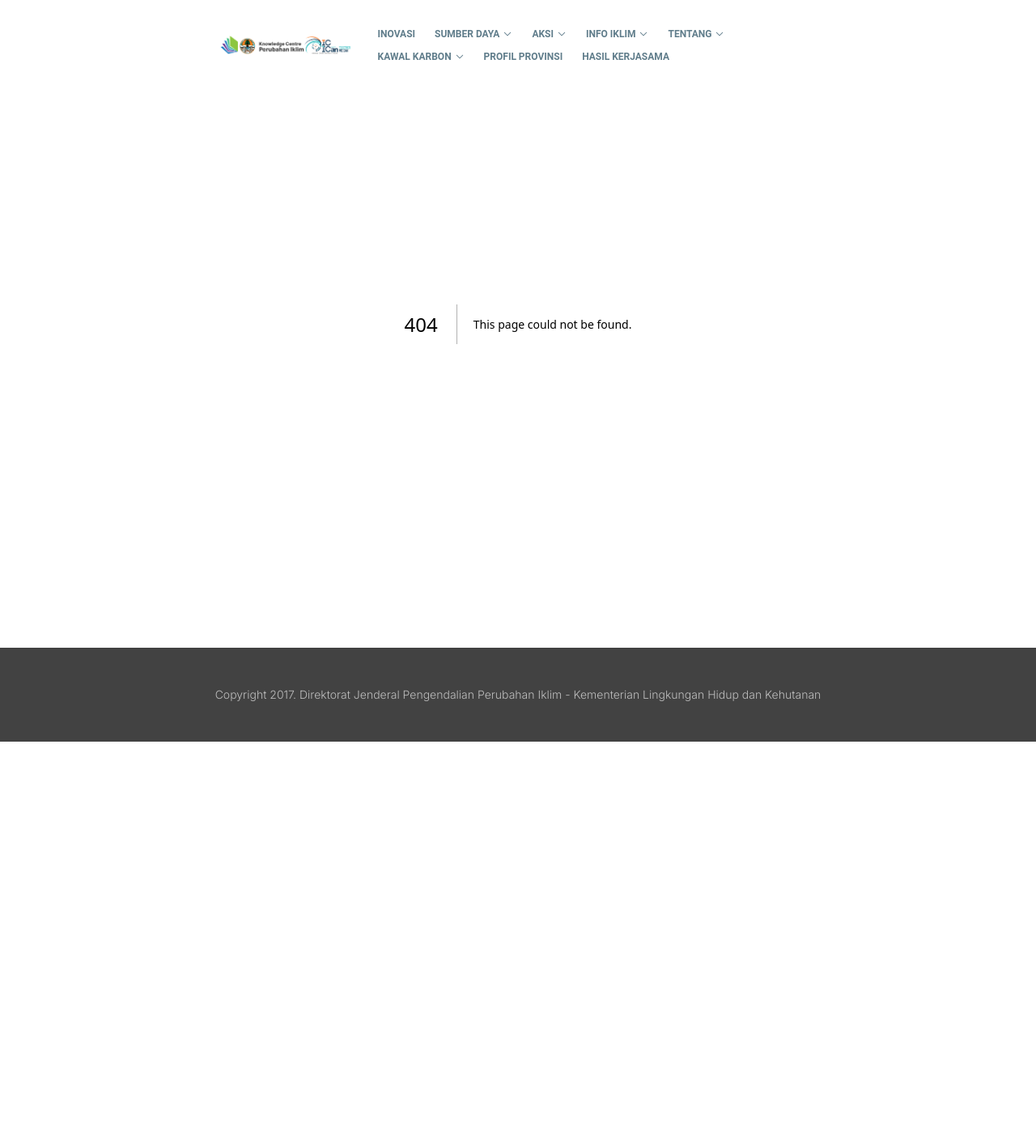
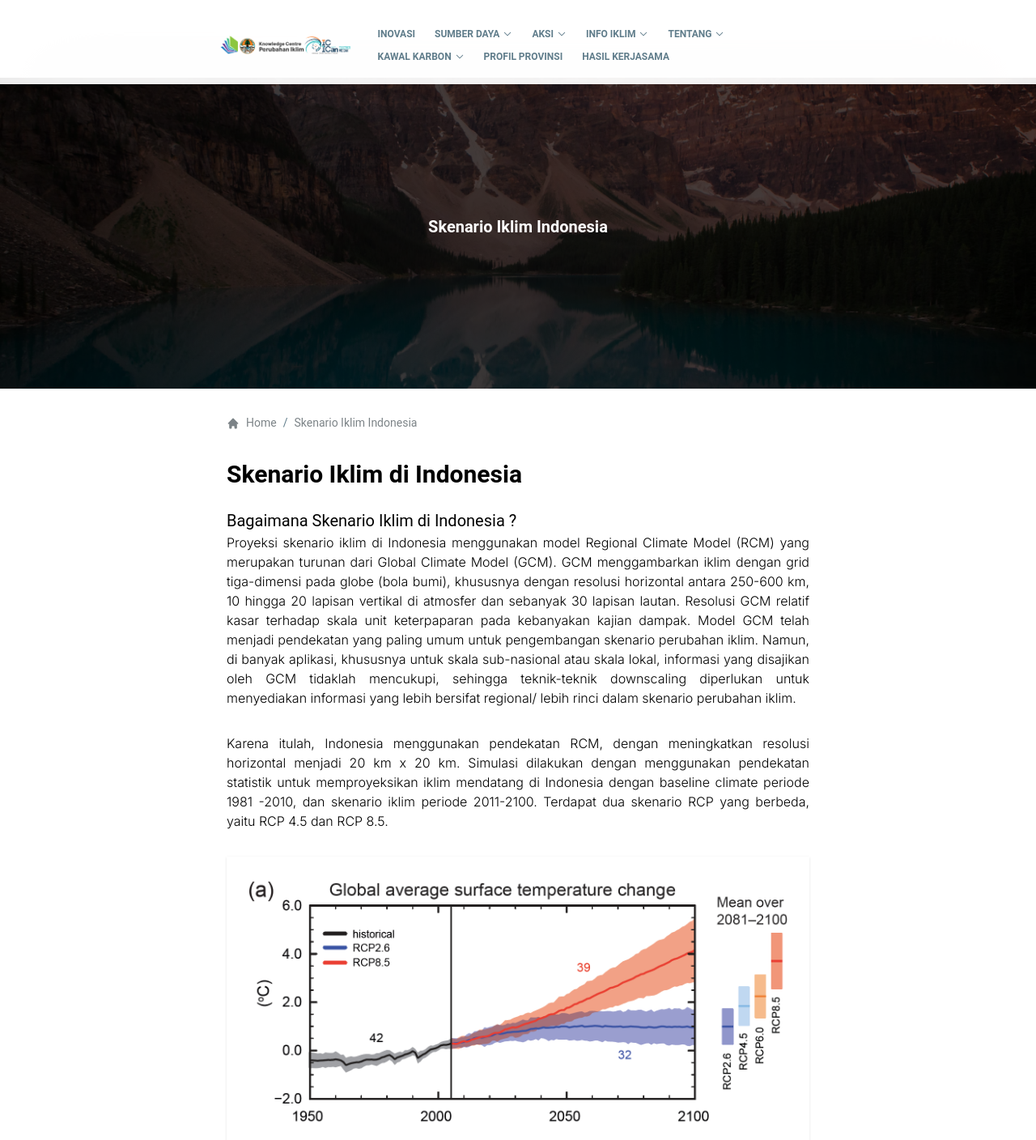
Before and after one commit to arrafiialfa/kcpi-next, a Next.js app: page /info-iklim/skenario-iklim-indonesia in a window 1280 px wide. Before the commit this address had no page. Shown: the top 1408 px of the page at 81% size. Before the commit the page ends 916 px from the top, so only its background shows below. Built offline with nearby package versions, Linux system fonts and the light colour scheme.

Commit message:
added skenario iklim indonesia

```diff
--- /dev/null
+++ b/src/app/info-iklim/skenario-iklim-indonesia/page.tsx
@@ -0,0 +1,120 @@
+"use client";
+
+import PageLayout from "@/components/PageLayout";
+import { Typography, Button } from "@material-tailwind/react";
+import Image from "next/image";
+import Link from "next/link";
+import ReadNext from "@/app/tentang/ReadNext";
+
+export default function PerubahanIklim() {
+  return (
+    <main>
+      <section>
+        <div className="relative h-96 w-full mt-24 overflow-clip anima">
+          <Image
+            src="/images/tentang/photo-test.avif"
+            alt="image 1"
+            fill={true}
+            objectFit="cover"
+          />
+          <div className="absolute inset-0 grid h-full w-full place-items-center bg-black/70 py-6">
+            <div className="w-3/4 text-center md:w-2/4">
+              <Typography variant="h1" color="white" className="mb-4 text-xl ">
+                Skenario Iklim Indonesia
+              </Typography>
+            </div>
+          </div>
+        </div>
+      </section>
+      <section>
+        <PageLayout
+          className="mt-8"
+          routes={[
+            {
+              route: "/",
+              label: "Home",
+              icon: (
+                <svg
+                  xmlns="http://www.w3.org/2000/svg"
+                  className="h-4 w-4"
+                  viewBox="0 0 20 20"
+                  fill="currentColor"
+                >
+                  <path d="M10.707 2.293a1 1 0 00-1.414 0l-7 7a1 1 0 001.414 1.414L4 10.414V17a1 1 0 001 1h2a1 1 0 001-1v-2a1 1 0 011-1h2a1 1 0 011 1v2a1 1 0 001 1h2a1 1 0 001-1v-6.586l.293.293a1 1 0 001.414-1.414l-7-7z" />
+                </svg>
+              ),
+            },
+            {
+              label: "Skenario Iklim Indonesia",
+            },
+          ]}
+        >
+          <div>
+            <Typography variant="h3" className="mb-6 font-bold">
+              Skenario Iklim di Indonesia
+            </Typography>
+            <Typography variant="h5" className="font-normal mb06">
+              Bagaimana Skenario Iklim di Indonesia ?
+            </Typography>
+            <div className="font-light text-justify">
+              <p className="mb-8">
+                Proyeksi skenario iklim di Indonesia menggunakan model Regional
+                Climate Model (RCM) yang merupakan turunan dari Global Climate
+                Model (GCM). GCM menggambarkan iklim dengan grid tiga-dimensi
+                pada globe (bola bumi), khususnya dengan resolusi horizontal
+                antara 250-600 km, 10 hingga 20 lapisan vertikal di atmosfer dan
+                sebanyak 30 lapisan lautan. Resolusi GCM relatif kasar terhadap
+                skala unit keterpaparan pada kebanyakan kajian dampak. Model GCM
+                telah menjadi pendekatan yang paling umum untuk pengembangan
+                skenario perubahan iklim. Namun, di banyak aplikasi, khususnya
+                untuk skala sub-nasional atau skala lokal, informasi yang
+                disajikan oleh GCM tidaklah mencukupi, sehingga teknik-teknik
+                downscaling diperlukan untuk menyediakan informasi yang lebih
+                bersifat regional/ lebih rinci dalam skenario perubahan iklim.
+              </p>
+              <p className="mb-8">
+                Karena itulah, Indonesia menggunakan pendekatan RCM, dengan
+                meningkatkan resolusi horizontal menjadi 20 km x 20 km. Simulasi
+                dilakukan dengan menggunakan pendekatan statistik untuk
+                memproyeksikan iklim mendatang di Indonesia dengan baseline
+                climate periode 1981 -2010, dan skenario iklim periode
+                2011-2100. Terdapat dua skenario RCP yang berbeda, yaitu RCP 4.5
+                dan RCP 8.5.
+              </p>
+            </div>
+            <div>
+              <div className="mb-8 p-6 shadow">
+                <Image
+                  src="/images/infoiklim/skenario_iklim_indonesia.png"
+                  alt="Perubahan Temperatur Bumi Berdasarkan Skenario RCP"
+                  height={500}
+                  width={1500}
+                />
+                <p className="text-center pt-4 font-light text-sm">
+                  Figure 3: Perubahan Temperatur Bumi Berdasarkan Skenario RCP:
+                  skenario biru (RCP 2.6 dan RCP 4.5) adalah 2 {"<"} suhu bumi{" "}
+                  {">"}1,5 skenario merah (RCP 6.0 dan 8.5) adalah suhu bumi{" "}
+                  {">"}2, bahkan bisa mencapai 8 atau 11 di tahun 2100
+                </p>
+              </div>
+            </div>
+            <Typography variant="h5" className="font-normal mb06 mb-4">
+              Lingkup kegiatan Skenario Iklim di Indonesia adalah sebagai
+              berikut
+            </Typography>
+            <div>
+              <div className="mb-8">
+                <Image
+                  src="/images/infoiklim/lingkupkegiatan.png"
+                  alt="lingkup kegiatan skenario iklim indonesia"
+                  height={500}
+                  width={1500}
+                />
+              </div>
+            </div>
+          </div>
+        </PageLayout>
+      </section>
+    </main>
+  );
+}
--- a/src/app/info-iklim/skenario-iklim/page.tsx
+++ b/src/app/info-iklim/skenario-iklim/page.tsx
@@ -4,6 +4,7 @@ import PageLayout from "@/components/PageLayout";
 import { Typography, Button } from "@material-tailwind/react";
 import Image from "next/image";
 import Link from "next/link";
+import ReadNext from "@/app/tentang/ReadNext";
 
 export default function PerubahanIklim() {
   return (
@@ -123,6 +124,21 @@ export default function PerubahanIklim() {
                 />
               </div>
             </div>
+            <div className="mb-8">
+              <ReadNext
+                cards={[
+                  {
+                    title: "Skenario Iklim Indonesia",
+                    description:
+                      "Proyeksi skenario iklim di Indonesia menggunakan model Regional Climate Model (RCM) yang merupakan turunan dari Global Climate Model (GCM).",
+                    cta: {
+                      href: "/info-iklim/skenario-iklim-indonesia",
+                      text: "Lihat Skenario Iklim Indonesia",
+                    },
+                  },
+                ]}
+              />
+            </div>
           </div>
         </PageLayout>
       </section>
```
Also changed, not shown: public/images/infoiklim/lingkupkegiatan.png (added), public/images/infoiklim/skenario_iklim_indonesia.png (added).
